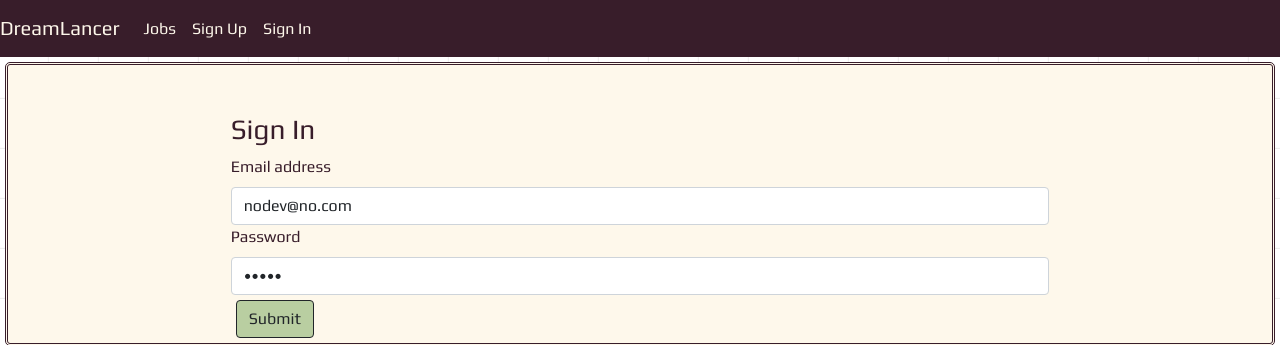
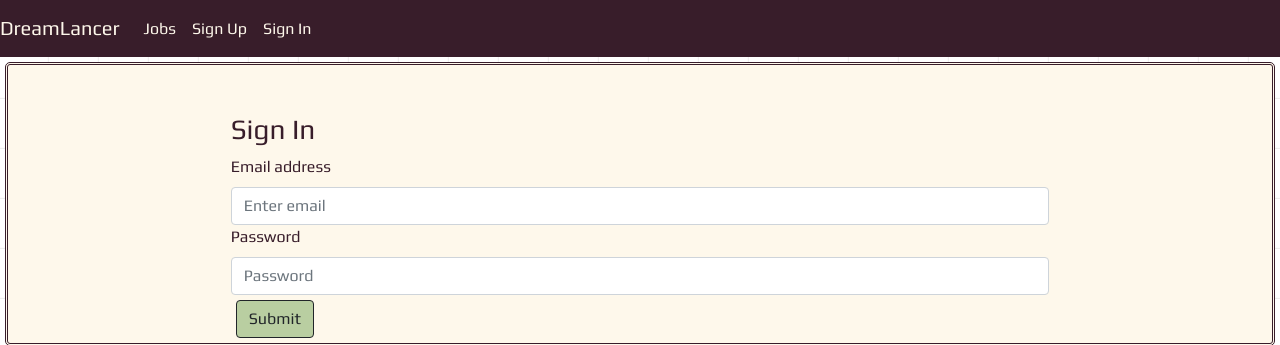
Before and after one commit to Zene09/client-dreamlancer, a React (Create React App) app: page /sign-in in a window 1280 px wide. Shown: the top 345 px of the page. Built offline with nearby package versions, Linux system fonts and the light colour scheme.

Commit message:
Removed auto filled of username and password, we dont want in the deplyed version.

```diff
--- a/src/components/auth/SignIn.js
+++ b/src/components/auth/SignIn.js
@@ -17,8 +17,8 @@ const SignIn = (props) => {
 	// 		password: '',
 	// 	}
 	// }
-    const [email, setEmail] = useState('nodev@no.com')
-    const [password, setPassword] = useState('asjkl')
+    const [email, setEmail] = useState('')
+    const [password, setPassword] = useState('')
 
     const navigate = useNavigate()
 
```
